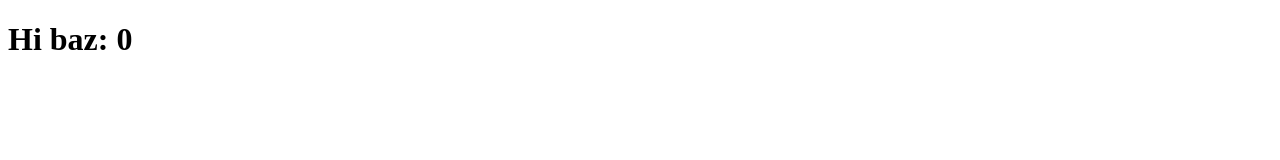
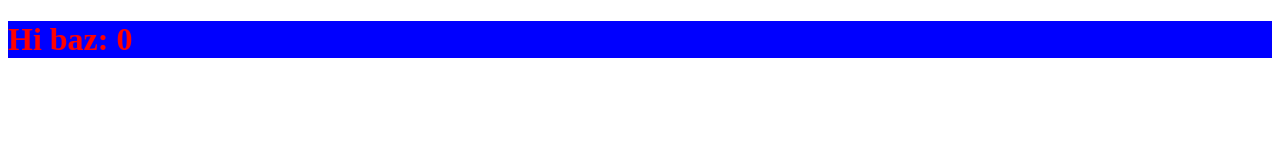
Before and after one commit to muzqi/Didact, a plain HTML site: page index.html in a window 1280 px wide. Drawn offline with Linux system fonts and the light colour scheme.

Commit message:
Step IX: Add style prop

```diff
--- a/Didact.js
+++ b/Didact.js
@@ -28,29 +28,18 @@ function createElement(type, props, ...children) {
   }
 }
 
-const isEvent = key => key.startsWith('on');/*                   */// 是否是一个绑定事件。依据：是否以 “on” 开头。
-const isProperty = key => key !== 'children' && !isEvent(key);/* */// 是否是一个 DOM Attribute。依据：不包含 `children` 以及绑定事件。
-const isNew = (prev, next) => key => prev[key] !== next[key];/*  */// 是否是一个新的 DOM Attribute。依据：历史属性与新属性不相同。
-const isGone = (prev, next) => key => !(key in next);/*          */// 是否是一个遗弃的 DOM Attribute。依据：将历史属性的 key 在新的 props 里遍历，查询是否存在
+const isEvent = key => key.startsWith('on');/*                                     */// 是否是一个绑定事件。依据：是否以 “on” 开头。
+const isStyle = key => key === 'style';/*                                          */// 是否是一个 Style Attribute。
+const isProperty = key => key !== 'children' && !isEvent(key) && !isStyle(key);/*  */// 是否是一个 DOM Attribute。依据：不包含 `children` 以及绑定事件。
+const isNew = (prev, next) => key => prev[key] !== next[key];/*                    */// 是否是一个新的 DOM Attribute。依据：历史属性与新属性不相同。
+const isGone = (prev, next) => key => !(key in next);/*                            */// 是否是一个遗弃的 DOM Attribute。依据：将历史属性的 key 在新的 props 里遍历，查询是否存在
 
 function createDom(fiber) {
   const dom = fiber.type === TEXT_ELEMENT
     ? document.createTextNode('')
     : document.createElement(fiber.type);
 
-  const _isProperty = key => key !== 'children';
-
-  // 配置 dom attributes
-  Object.keys(fiber.props)
-    .filter(_isProperty)
-    .forEach(name => {
-      if (isEvent(name)) {/*   */// 设置事件绑定
-        const eventType = name.toLowerCase().substring(2);
-        dom.addEventListener(eventType, fiber.props[name]);
-      } else {/*               */// 设置 DOM Attribute
-        dom[name] = fiber.props[name];
-      }
-    });
+  updateDom(dom, {}, fiber.props);
 
   return dom;
 }
@@ -73,6 +62,19 @@ function updateDom(dom, prevProps, nextProps) {
       const eventType = name.toLowerCase().substring(2);
       dom.addEventListener(eventType, nextProps[name]);
     });
+
+  const prevStyle = prevProps.style || {};
+  const nextStyle = nextProps.style || {};
+
+  // 移除旧的 Style Attribute
+  Object.keys(prevStyle)
+    .filter(isGone(prevStyle, nextStyle))
+    .forEach(name => dom.style[name] = '');
+
+  // 设置新的或已变化的 Style Attribute
+  Object.keys(nextStyle)
+    .filter(isNew(prevStyle, nextStyle))
+    .forEach(name => dom.style[name] = nextStyle[name]);
 
   // 移除旧的 DOM Attribute
   Object.keys(prevProps)
--- a/index.html
+++ b/index.html
@@ -14,13 +14,19 @@
   const Counter = (props) => {
     const [count, setCount] = Didact.useState(0);
     const [name, setName] = Didact.useState(props.name);
+    const [color, setColor] = Didact.useState('red');
 
     return Didact.createElement(
       'h1',
       {
+        style: {
+          color,
+          backgroundColor: 'blue',
+        },
         onClick: () => {
           setName('muzi');
           setCount(v => v + 1);
+          setColor('yellow');
         },
       },
       'Hi ', `${name}: ${count}`
```
Also changed, not shown: 1 other file.
